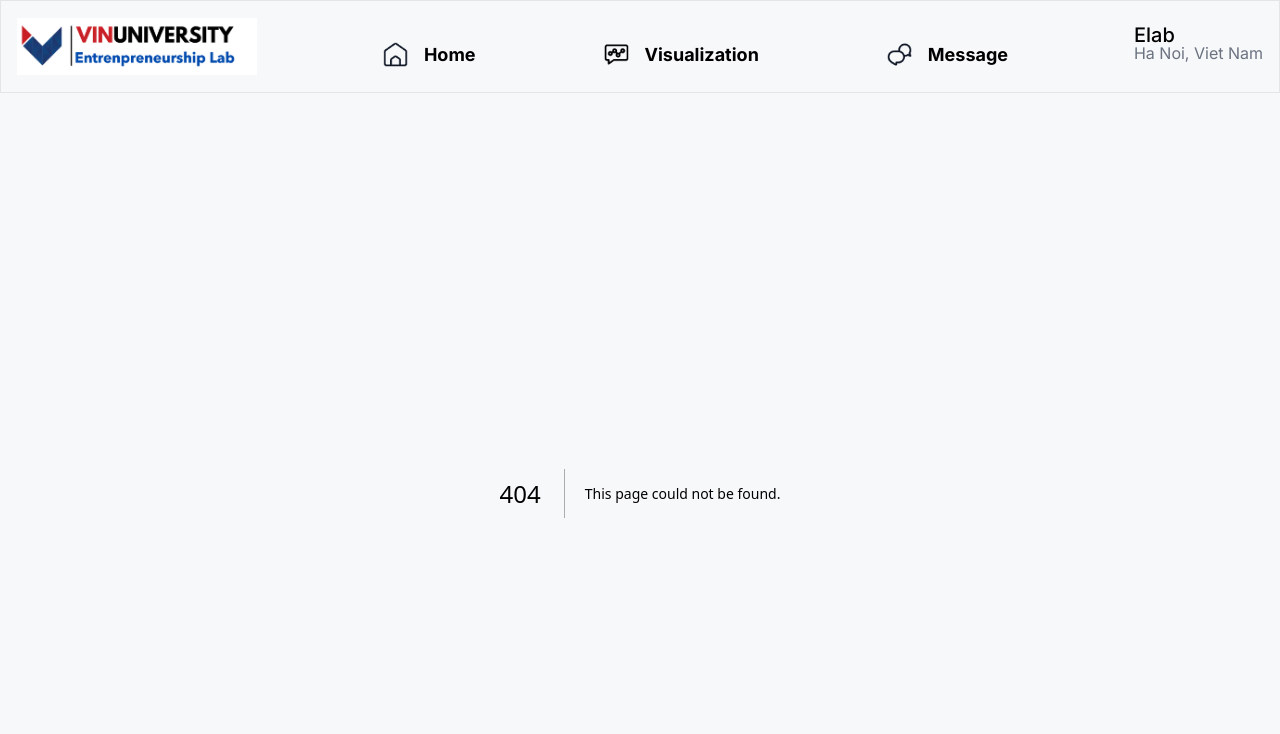
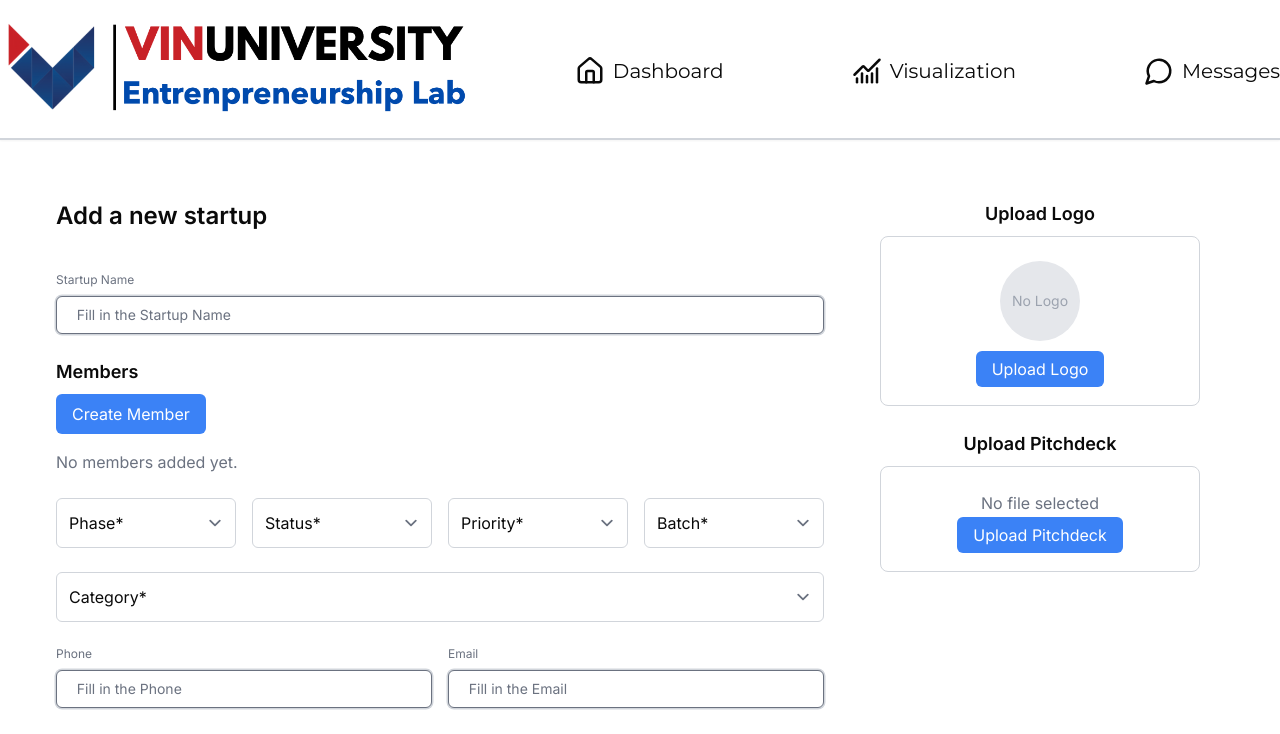
Before and after one commit to Autopilot7/Startup-visualization, a Next.js app: page /addstartup in a window 1280 px wide. Before the commit this address had no page. Shown: the top 734 px of the page. Built offline with nearby package versions, Linux system fonts and the light colour scheme; a web font is replaced by a local one.

Commit message:
ADDSTARTUP update

```diff
--- a/src/app/(foradmin)/layout.tsx
+++ b/src/app/(foradmin)/layout.tsx
@@ -1,4 +1,4 @@
-import NavBar from "@/components/Navbar";
+import NavBar from "@/components/NavBar";
 
 export default function DashboardLayout({
   children,
--- /dev/null
+++ b/src/app/addstartup/page.tsx
@@ -0,0 +1,10 @@
+import StartupForm from "@/components/forms/StartupForm";  // Import component form từ thư mục components/forms
+import Title from "@/components/Title";  // Import Title component nếu cần thiết
+
+export default function AddStartupPage() {
+  return (
+    <div className="p-6">
+      <StartupForm type="create" /> {/* Truyền type là "create" */}
+    </div>
+  );
+}
--- /dev/null
+++ b/src/app/create-member/page.tsx
@@ -0,0 +1,144 @@
+"use client";
+
+import { zodResolver } from "@hookform/resolvers/zod";
+import { useForm } from "react-hook-form";
+import { useState } from "react";
+import { useRouter } from "next/navigation";
+import { z } from "zod";
+import InputField from "../../components/InputField";
+
+const schema = z.object({
+  position: z.string(),
+  phone: z.string(),
+  email: z.string().email({ message: "Invalid email address!" }),
+  linkedin: z.string().optional(),
+  photo: z.any().optional(),
+  status: z.enum(["active", "inactive"], { message: "Status is required!" }),
+  description: z.string().optional(),
+});
+
+type Inputs = z.infer<typeof schema>;
+
+const CreateMemberForm = () => {
+  const {
+    register,
+    handleSubmit,
+    formState: { errors },
+  } = useForm<Inputs>({
+    resolver: zodResolver(schema),
+  });
+
+  const router = useRouter();
+  const [photoPreview, setPhotoPreview] = useState<string | null>(null);
+
+  const onSubmit = handleSubmit((data) => {
+    // Lưu thông tin member vào localStorage hoặc API
+    localStorage.setItem("newMember", JSON.stringify(data));
+    router.push("/addstartup"); // Điều hướng trở lại trang Create Startup
+  });
+
+  return (
+    <div className="max-w-7xl mx-auto p-8 grid grid-cols-1 lg:grid-cols-3 gap-8">
+      {/* Phần bên trái: Form thông tin */}
+      <form className="lg:col-span-2 flex flex-col gap-6" onSubmit={onSubmit}>
+        <h1 className="text-2xl font-semibold mb-4">Create Member</h1>
+        <InputField
+          label="Position"
+          name="position"
+          register={register}
+          error={errors?.position}
+        />
+        <InputField
+          label="Phone"
+          name="phone"
+          register={register}
+          error={errors?.phone}
+        />
+        <InputField
+          label="Email"
+          name="email"
+          register={register}
+          error={errors?.email}
+        />
+        <InputField
+          label="LinkedIn"
+          name="linkedin"
+          register={register}
+          error={errors?.linkedin}
+        />
+        <InputField
+          label="Description"
+          name="description"
+          register={register}
+          error={errors?.description}
+        />
+        <div>
+          <label className="block text-sm font-medium text-gray-700">Status</label>
+          <select
+            {...register("status")}
+            className="w-full p-3 border border-gray-300 rounded-md focus:ring-2 focus:ring-blue-500"
+          >
+            <option value="active">Active</option>
+            <option value="inactive">Inactive</option>
+          </select>
+          {errors.status && (
+            <p className="text-xs text-red-500 mt-1">
+              {errors.status.message?.toString()}
+            </p>
+          )}
+        </div>
+        <button
+          type="submit"
+          className="bg-green-500 text-white px-4 py-2 rounded-md hover:bg-green-600"
+        >
+          Save Member
+        </button>
+      </form>
+
+      {/* Phần bên phải: Upload ảnh */}
+      <div className="flex flex-col items-center">
+        <h2 className="text-lg font-semibold mb-2 text-center">Upload Photo</h2>
+        <div className="border border-gray-300 rounded-lg p-6 text-center w-full max-w-xs">
+          {photoPreview ? (
+            <img
+              src={photoPreview}
+              alt="Uploaded member"
+              className="w-32 h-32 mx-auto mb-4 object-cover rounded-full"
+            />
+          ) : (
+            <div className="w-32 h-32 mx-auto mb-4 rounded-full bg-gray-200 flex items-center justify-center">
+              <span className="text-gray-400 text-sm">No Photo</span>
+            </div>
+          )}
+          <input
+            type="file"
+            id="photo-upload"
+            className="hidden"
+            accept="image/*"
+            {...register("photo")}
+            onChange={(e) => {
+              const file = e.target.files?.[0];
+              if (file) {
+                const reader = new FileReader();
+                reader.onloadend = () => {
+                  setPhotoPreview(reader.result as string);
+                };
+                reader.readAsDataURL(file);
+              } else {
+                setPhotoPreview(null);
+              }
+            }}
+          />
+          <label
+            htmlFor="photo-upload"
+            className="bg-blue-500 text-white px-4 py-2 rounded-md hover:bg-blue-600 cursor-pointer"
+          >
+            Upload Photo
+          </label>
+        </div>
+      </div>
+    </div>
+  );
+};
+
+export default CreateMemberForm;
--- a/src/app/layout.tsx
+++ b/src/app/layout.tsx
@@ -1,9 +1,7 @@
 import type { Metadata } from "next";
-import { Inter } from "next/font/google";
+import { inter } from "@/components/ui/fonts";
 import "./globals.css";
-import NavBar from "../components/Navbar"; // Adjust the path as necessary
-
-const inter = Inter({ subsets: ["latin"] });
+import NavBar from "@/components/NavBar";
 
 export const metadata: Metadata = {
   title: "VinUniversity Startup Visualization",
@@ -17,18 +15,10 @@
 }>) {
   return (
     <html lang="en">
-      <head>
-        <link rel="icon" href="/favicon.ico" />
-      </head>
       <body className={inter.className}>
-        <div className="h-screen flex">
-        <div className="w-[100%] md:w-[100%] lg:w-[100%] xl:w-[100%] bg-[#F7F8FA] overflow-scroll">
-          <NavBar />
-          {children}
-        </div>
-      </div>
+        <NavBar/>
+        {children}
       </body>
     </html>
-
   );
 }
--- a/src/components/Navbar.tsx
+++ b/src/components/Navbar.tsx
@@ -1,66 +1,77 @@
+"use client";
 import Link from "next/link";
 import Image from "next/image";
+import { House, ChartNoAxesCombined, MessageCircle } from 'lucide-react';
+import { Montserrat } from "next/font/google";
+import { usePathname } from "next/navigation";
+import clsx from "clsx";
+
+const montserrat = Montserrat({ subsets: ["latin"], weight: ["400", "700"] });
 
 const menuItems = [
   {
     title: "MENU",
     items: [
       {
-        icon: "/homepage.png",
-        label: "Home",
+        icon: <House size={30} />, // Set the desired size here
+        label: "Dashboard",
         href: "/",
         visible: ["admin", "visitor"],
       },
       {
-        icon: "/visualization.png",
+        icon: <ChartNoAxesCombined size={30} />,
         label: "Visualization",
         href: "/visualization",
         visible: ["admin", "visitor"],
       },
       {
-        icon: "/message.png",
-        label: "Message",
+        icon: <MessageCircle size={30} />,
+        label: "Messages",
         href: "/messages",
         visible: ["admin", "visitor"],
       }
-
     ],
   },
 ];
 
-const Navbar = () => {
+export default function NavBar() {
+    const pathname = usePathname();
     return (
-        <div className='flex items-center justify-between p-4 bg-white-800 border'>
-            <Link href="/" className="flex items-center justify-center lg:justify-start gap-4 ">
-          <Image src="/elablogo.png" alt="Elab Logo" width={240} height={240} />
+      <div className="flex flex-col my-1 shadow-sm">
+        <div className='flex items-center justify-items-start max-md:justify-center gap-20 h-full'>
+            <Link href="/" className="flex items-center justify-center align-middle p-2 gap-4 ">
+                <Image
+                  src="/vinuni.png"
+                  alt="Vinuni Logo"
+                  width={150}
+                  height={150}
+                  className="max-md:hidden w-auto h-auto"
+                />
             </Link>
 
-            <div className="mt-4 text-[18px] flex gap-8 items-center">
+            <div className="text-xl flex gap-8 items-center justify-center">
               {menuItems.map((i) => (
                 <div className="flex items-center gap-32" key={i.title}>
                   {i.items.map((item) => (
                     <Link
                       href={item.href}
                       key={item.label}
-              className="flex items-center gap-4 py-2"
+                      className={clsx(
+                        "flex grow items-center gap-2 py-2 hover:text-blue-600",
+                        {
+                          "text-blue-600": pathname === item.href,
+                        }
+                      )}
                     >
-              <Image src={item.icon} alt="" width={25} height={25} />
-              <span className="hidden lg:block font-bold ">{item.label}</span>
+                      {item.icon}
+                      <span className={`${montserrat.className} hidden md:block font-medium`}>{item.label}</span>
                     </Link>
                   ))}
                 </div>
               ))}
         </div>
-
-            {/* Icon and User */}
-            <div className='flex items-center gap-6 justify-end'>
-          <div className='flex flex-col'>
-              <span className='text-[20px] leading-3 font-medium'>Elab</span>
-              <span className="text-[16px] text-gray-500 text-right">Ha Noi, Viet Nam</span>
         </div>
-            </div>
+        <hr className="w-full border-t-2 border-gray-300" />
       </div>
     )
 }
-
-export default Navbar;
--- a/src/components/forms/StartupForm.tsx
+++ b/src/components/forms/StartupForm.tsx
@@ -1,29 +1,36 @@
-"use client"
+"use client";
+
 import { zodResolver } from "@hookform/resolvers/zod";
 import { useForm } from "react-hook-form";
+import { useState } from "react";
 import { z } from "zod";
 import InputField from "../InputField";
-import Image from "next/image";
+import { Button } from "../ui/button";
+import Link from 'next/link';
+
+
+
 
 const schema = z.object({
   startupName: z.string(),
-    founderName: z.string(),
-    phase: z.enum(["Peer mentor", "Incubator","Post incubator","Venture"], { message: "phase is required!" }),
-    status: z.enum(["active", "inactive"], { message: "Status is required!" }),
+  phase: z.enum(["Ideation", "Incubation", "Acceleration"], {
+    message: "Phase is required!",
+  }),
+  status: z.enum(["Active", "Inactive"], { message: "Status is required!" }),
   batch: z.string(),
   category: z.string(),
+  customCategory: z.string().optional(),
   phone: z.string(),
   email: z.string().email({ message: "Invalid email address!" }),
   description: z.string(),
-    priority: z.enum(["P0", "P1","P2"], { message: "Priority is required" }),
-    pitchdeck: z.instanceof(File, { message: "Pitchdeck is required" }),
-    logo: z.instanceof(File, { message: "Logo is required" }),
+  priority: z.enum(["P1", "P2", "P3"], { message: "Priority is required" }),
+  logo: z.any().optional(),
+  pitchdeck: z.any().optional(),
 });
 
 type Inputs = z.infer<typeof schema>;
 
-const StartupForm = ({type,data}:{type: "create" | "update"; data?:any}) => {
-
+const StartupForm = ({ type, data }: { type: "create" | "update"; data?: any }) => {
   const {
     register,
     handleSubmit,
@@ -32,12 +39,24 @@
     resolver: zodResolver(schema),
   });
 
+  const [logoPreview, setLogoPreview] = useState<string | null>(null);
+  const [pitchdeckFileName, setPitchdeckFileName] = useState<string | null>(null);
+  const [isCustomCategory, setIsCustomCategory] = useState(false);
+  const [members, setMembers] = useState<string[]>([]); // Danh sách member đã được thêm
+
   const onSubmit = handleSubmit((data) => {
     console.log(data);
   });
 
-    return <form className="flex flex-col gap-8" onSubmit={onSubmit}>
-        <h1 text-xl font-semibold> Add a new startup</h1>
+  return (
+    <div className="max-w-7xl mx-auto p-8">
+      <form
+        className="grid grid-cols-1 lg:grid-cols-3 gap-8"
+        onSubmit={onSubmit}
+      >
+        {/* Cột thông tin startup */}
+        <div className="lg:col-span-2 flex flex-col gap-6">
+          <h1 className="text-2xl font-semibold mb-4">Add a new startup</h1>
           <InputField
             label="Startup Name"
             name="startupName"
@@ -45,152 +64,225 @@
             register={register}
             error={errors?.startupName}
           />
-        <InputField
-          label="Founder Name"
-          name="founderName"
-          defaultValue={data?.founderName}
-          register={register}
-          error={errors?.founderName}
-        />
-        <div className="flex justify-between flex-wrap gap-2">
-            <div className="flex flex-col gap-2 w-full md:w-1/4">
-            <label className="text-xs text-gray-500">Phase</label>
+          {/* Nút tạo member */}
+          <div>
+            <h2 className="text-lg font-semibold mb-2">Members</h2>
+            <Link href="/create-member">
+              <button
+                type="button"
+                className="bg-blue-500 text-white px-4 py-2 rounded-md hover:bg-blue-600"
+              >
+                Create Member
+              </button>
+            </Link>
+            {/* Danh sách member đã được thêm */}
+            <ul className="mt-4">
+              {members.length > 0 ? (
+                members.map((member, index) => (
+                  <li key={index} className="p-2 border rounded-md mb-2">
+                    {member}
+                  </li>
+                ))
+              ) : (
+                <p className="text-gray-500">No members added yet.</p>
+              )}
+            </ul>
+          </div>
+          <div className="grid grid-cols-1 md:grid-cols-4 gap-4">
             <select
-                className="ring-[1.5px] ring-gray-300 p-2 rounded-md text-sm w-full"
+              className="p-3 border border-gray-300 rounded-md focus:ring-2 focus:ring-blue-500"
               {...register("phase")}
-                defaultValue={data?.phase}
+              defaultValue={data?.phase || ""}
             >
-                <option value="Peer mentor">Peer mentor</option>
-                <option value="Incubator">Incubator</option>
-                <option value="Post incubator">Post incubator</option>
-                <option value="Venture">Venture</option>
+              <option value="">Phase*</option>
+              <option value="Peer mentor">Ideation</option>
+              <option value="Incubator">Incubation</option>
+              <option value="Post incubator">Acceleration</option>
             </select>
-            {errors.phase?.message && (
-                <p className="text-xs text-red-400">
-                {errors.phase.message.toString()}
-                </p>
-            )}
-            </div>
-            <div className="flex flex-col gap-2 w-full md:w-1/4">
-            <label className="text-xs text-gray-500">Status</label>
             <select
-                className="ring-[1.5px] ring-gray-300 p-2 rounded-md text-sm w-full"
+              className="p-3 border border-gray-300 rounded-md focus:ring-2 focus:ring-blue-500"
               {...register("status")}
-                defaultValue={data?.status}
+              defaultValue={data?.status || ""}
             >
+              <option value="">Status*</option>
               <option value="active">Active</option>
               <option value="inactive">Inactive</option>
             </select>
-            {errors.status?.message && (
-                <p className="text-xs text-red-400">
-                {errors.status.message.toString()}
-                </p>
+            <select
+              className="p-3 border border-gray-300 rounded-md focus:ring-2 focus:ring-blue-500"
+              {...register("priority")}
+              defaultValue={data?.priority || ""}
+            >
+              <option value="">Priority*</option>
+              <option value="P1">P1</option>
+              <option value="P2">P2</option>
+              <option value="P3">P3</option>
+            </select>
+            <select
+              className="p-3 border border-gray-300 rounded-md focus:ring-2 focus:ring-blue-500"
+              {...register("batch")}
+              defaultValue={data?.batch || ""}
+            >
+              <option value="">Batch*</option>
+              <option value="AY 2021">AY 2021</option>
+              <option value="AY 2022">AY 2022</option>
+              <option value="AY 2023">AY 2023</option>
+              <option value="AY 2024">AY 2024</option>
+            </select>
+          </div>
+          <div className="grid grid-cols-1 gap-4">
+            <select
+              className="p-3 border border-gray-300 rounded-md focus:ring-2 focus:ring-blue-500"
+              {...register("category")}
+              defaultValue={data?.category || ""}
+              onChange={(e) => setIsCustomCategory(e.target.value === "Others")}
+            >
+              <option value="">Category*</option>
+              <option value="Technology">Technology</option>
+              <option value="Healthcare">Healthcare</option>
+              <option value="Finance">Finance</option>
+              <option value="Education">Education</option>
+              <option value="Others">Others</option>
+            </select>
+            {isCustomCategory && (
+              <InputField
+                label="Custom Category"
+                name="customCategory"
+                register={register}
+                error={errors?.customCategory}
+              />
             )}
           </div>
-            <div className="flex flex-col gap-2 w-full md:w-1/4">
-                <label className="text-xs text-gray-500">Priority</label>
-                <select
-                className="ring-[1.5px] ring-gray-300 p-2 rounded-md text-sm w-full"
-                {...register("priority")}
-                defaultValue={data?.priority}
-                >
-                <option value="P0">P0</option>
-                <option value="P1">P1</option>
-                <option value="P2">P2</option>
-                </select>
-                {errors.priority?.message && (
-                <p className="text-xs text-red-400">
-                    {errors.priority.message.toString()}
-                </p>
-                )}
-            </div>
-        </div>
-        <div className="flex justify-between flex-wrap gap-4">
-            <InputField
-            label="Batch"
-            name="batch"
-            defaultValue={data?.batch}
-            register={register}
-            error={errors?.batch}
-            className="flex flex-col gap-2 w-full md:w-2/5"
-            />
-            <InputField
-            label="Category"
-            name="category"
-            defaultValue={data?.category}
-            register={register}
-            error={errors?.category}
-            className="flex flex-col gap-2 w-full md:w-2/5"
-            />
-        </div>
-        <div className="flex justify-between flex-wrap gap-4">
+          <div className="grid grid-cols-2 gap-4">
             <InputField
               label="Phone"
               name="phone"
               defaultValue={data?.phone}
               register={register}
-            error={errors?.phone}
-            className="flex flex-col gap-2 w-full md:w-2/5"
+              error={errors.phone}
             />
             <InputField
               label="Email"
               name="email"
               defaultValue={data?.email}
               register={register}
-            error={errors?.email}
-            className="flex flex-col gap-2 w-full md:w-2/5"
+              error={errors.email}
             />
           </div>
-
-        <InputField
-          label="Description"
-          name="description"
-          defaultValue={data?.description}
-          register={register}
-          error={errors?.description}
-        />
-        <div className="flex justify-between flex-wrap gap-4">
-            <div className="flex flex-col gap-2 w-full md:w-1/4 justify-center">
-                    <label
-                        className="text-xs text-gray-500 flex items-center gap-2 cursor-pointer"
-                        htmlFor="img"
-                    >
-                        <Image src="/upload.png" alt="" width={28} height={28} />
-                        <span>Upload a logo</span>
-                    </label>
-                    <input type="file" id="img" {...register("logo")} className="hidden" />
-                    {errors.logo?.message && (
-                        <p className="text-xs text-red-400">
-                        {errors.logo.message.toString()}
-                        </p>
-                    )}
-            </div>
-            <div className="flex flex-col gap-2 w-full md:w-1/4 justify-center">
-                    <label
-                        className="text-xs text-gray-500 flex items-center gap-2 cursor-pointer"
-                        htmlFor="pitchdeck"
-                    >
-                        <Image src="/upload.png" alt="" width={28} height={28} />
-                        <span>Upload a pitchdeck (PDF or PowerPoint)</span>
-                    </label>
-                    <input
-                        type="file"
-                        accept=".pdf,.ppt,.pptx"
-                        id="pitchdeck"
-                        {...register("pitchdeck")}
-                        className="hidden"
-                    />
-                    {errors.pitchdeck?.message && (
-                        <p className="text-xs text-red-400">
-                        {errors.pitchdeck.message.toString()}
+          {/* Ô nhập Description với textarea */}
+            <div>
+            <label className="block text-sm font-medium text-gray-700">Description</label>
+            <textarea
+                {...register("description")}
+                defaultValue={data?.description || ""}
+                className="w-full p-3 border border-gray-300 rounded-md focus:ring-2 focus:ring-blue-500 resize-none h-32"
+                placeholder="Enter a description..."
+            ></textarea>
+            {errors.description && (
+                <p className="text-xs text-red-500 mt-1">
+                {errors.description.message?.toString()}
                 </p>
             )}
             </div>
         </div>
-        <button className="bg-blue-400 text-white p-2 rounded-md">
-            {type === "create" ? "Create" : "Update"}
+
+        {/* Cột upload */}
+        <div className="flex flex-col items-center gap-6">
+          {/* Upload Logo */}
+          <div className="w-full max-w-xs">
+            <h2 className="text-lg font-semibold mb-2 text-center">Upload Logo</h2>
+            <div className="border border-gray-300 rounded-lg p-6 text-center">
+              {logoPreview ? (
+                <img
+                  src={logoPreview}
+                  alt="Uploaded logo"
+                  className="w-20 h-20 mx-auto mb-4 object-cover rounded-full"
+                />
+              ) : (
+                <div className="w-20 h-20 mx-auto mb-4 rounded-full bg-gray-200 flex items-center justify-center">
+                  <span className="text-gray-400 text-sm">No Logo</span>
+                </div>
+              )}
+              <input
+                type="file"
+                id="logo-upload"
+                className="hidden"
+                accept="image/*"
+                {...register("logo")}
+                onChange={(e) => {
+                  const file = e.target.files?.[0];
+                  if (file) {
+                    const reader = new FileReader();
+                    reader.onloadend = () => {
+                      setLogoPreview(reader.result as string);
+                    };
+                    reader.readAsDataURL(file);
+                  } else {
+                    setLogoPreview(null);
+                  }
+                }}
+              />
+              <label
+                htmlFor="logo-upload"
+                className="bg-blue-500 text-white px-4 py-2 rounded-md hover:bg-blue-600 cursor-pointer"
+              >
+                Upload Logo
+              </label>
+            </div>
+          </div>
+
+          {/* Upload Pitchdeck */}
+          <div className="w-full max-w-xs">
+            <h2 className="text-lg font-semibold mb-2 text-center">Upload Pitchdeck</h2>
+            <div className="border border-gray-300 rounded-lg p-6 text-center">
+              <p className="text-gray-500 mb-2">
+                {pitchdeckFileName || "No file selected"}
+              </p>
+              <input
+                type="file"
+                id="pitchdeck-upload"
+                className="hidden"
+                accept=".pdf,.ppt,.pptx"
+                {...register("pitchdeck")}
+                onChange={(e) => {
+                  const file = e.target.files?.[0];
+                  if (file) {
+                    setPitchdeckFileName(file.name);
+                  } else {
+                    setPitchdeckFileName(null);
+                  }
+                }}
+              />
+              <label
+                htmlFor="pitchdeck-upload"
+                className="bg-blue-500 text-white px-4 py-2 rounded-md hover:bg-blue-600 cursor-pointer"
+              >
+                Upload Pitchdeck
+              </label>
+            </div>
+          </div>
+        </div>
+
+        {/* Nút lưu */}
+        <div className="lg:col-span-3 flex justify-center gap-4 mt-6">
+          <button
+            type="submit"
+            className="bg-green-500 text-white px-6 py-3 rounded-md hover:bg-green-600"
+          >
+            Save
           </button>
+          <Link href="/">
+            <button
+              type="button"
+              className="bg-red-500 text-white px-6 py-3 rounded-md hover:bg-red-600"
+            >
+              Discard
+            </button>
+          </Link>
+        </div>
       </form>
-}
+    </div>
+  );
+};
 
-export default StartupForm
+export default StartupForm;
```
Also changed, not shown: src/app/page.tsx (+8 -1 lines), src/components/FormModal.tsx (+3 -7 lines), src/components/InputField.tsx (+13 -2 lines). Lines whose indentation alone changed are shown as unchanged.
